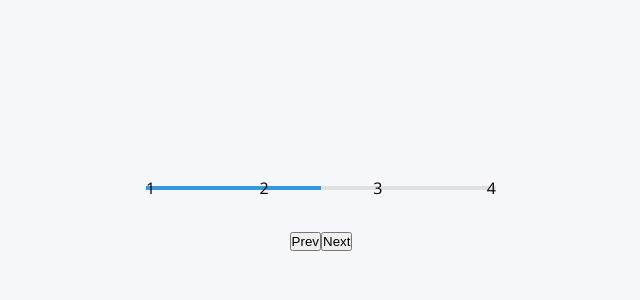
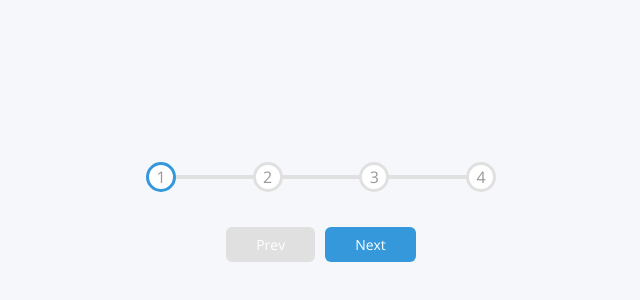
Before and after one commit to GregM1991/50-projects-in-next, a Next.js app: page /progress-steps in a window 1280 px wide. Shown: the part 186-486 px from the top of the page, without its empty margins (319-959 px from the left). Built offline with nearby package versions, Linux system fonts and the light colour scheme.

Commit message:
Fixed style rendering, finished progress steps

```diff
--- a/components/Blocks/Panel/index.jsx
+++ b/components/Blocks/Panel/index.jsx
@@ -14,6 +14,7 @@ const PanelContainer = styled.div`
   margin: 10px;
   position: relative;
   transition: flex 0.7s ease-in;
+
   @media (max-width: 480px) {
     &:nth-of-type(4),
     &:nth-of-type(5) {
@@ -29,6 +30,7 @@ const PanelContainer = styled.div`
     margin: 0;
     opacity: ${(props) => (props.active ? "1" : "0")};
     transition: opacity 0.3s ease-in 0.4s;
+    color: white;
   }
 `
 
--- a/package.json
+++ b/package.json
@@ -12,5 +12,9 @@
     "react": "17.0.1",
     "react-dom": "17.0.1",
     "styled-components": "^5.2.1"
+  },
+  "devDependencies": {
+    "babel-plugin-module-resolver": "^4.1.0",
+    "babel-plugin-styled-components": "^1.12.0"
   }
 }
--- a/pages/expanding-cards.jsx
+++ b/pages/expanding-cards.jsx
@@ -10,10 +10,9 @@ const Container = styled.div`
   height: 100vh;
   overflow: hidden;
   margin: 0;
+
   @media (max-width: 480px) {
-    container {
-      width: 100vw;
-    }
+    width: 100vw;
   }
 `
 
--- a/pages/progress-steps.jsx
+++ b/pages/progress-steps.jsx
@@ -1,4 +1,4 @@
-import React from "react"
+import React, { useState } from "react"
 import styled from "styled-components"
 
 const Body = styled.div`
@@ -31,7 +31,7 @@ const ProgressContainer = styled.div`
     left: 0;
     transform: translateY(-50%);
     height: 4px;
-    width: 100%;
+    width: 95%;
   }
 `
 
@@ -42,30 +42,87 @@ const Progress = styled.div`
   left: 0;
   transform: translateY(-50%);
   height: 4px;
-  width: 50%;
+  width: ${(props) =>
+    props.activeState === 0
+      ? "0"
+      : props.activeState === 1
+      ? "33%"
+      : props.activeState === 2
+      ? "66%"
+      : "95%"};
   transition: 0.4s ease;
 `
 
 const Circle = styled.div`
+  background-color: #fff;
+  color: #999;
+  border-radius: 50%;
+  height: 30px;
+  width: 30px;
+  display: flex;
+  justify-content: center;
+  align-items: center;
+  border: 3px solid ${(props) => (props.activated ? "#3498db" : "#e0e0e0")};
+  transition: 0.4s ease;
   z-index: 1;
 `
 
-const Btn = styled.button``
+const Btn = styled.button`
+  background-color: #3498db;
+  color: #fff;
+  border: 0;
+  border-radius: 6px;
+  cursor: pointer;
+  font-family: inherit;
+  padding: 8px 30px;
+  margin: 5px;
+  font-size: 14px;
 
-const ProgressSteps = () => (
+  &:active {
+    transform: scale(0.98);
+  }
+
+  &:focus {
+    outline: 0;
+  }
+
+  &:disabled {
+    background-color: #e0e0e0;
+    cursor: not-allowed;
+  }
+`
+
+const ProgressSteps = () => {
+  const [isActive, setIsActive] = useState(0)
+
+  const handleNextStep = () => {
+    isActive === 3 ? isActive : setIsActive(isActive + 1)
+    console.log(isActive)
+  }
+
+  const handlePreviousStep = () => {
+    isActive === 0 ? isActive : setIsActive(isActive - 1)
+  }
+
+  return (
     <Body>
       <Container>
         <ProgressContainer>
-        <Progress></Progress>
-        <Circle>1</Circle>
-        <Circle>2</Circle>
-        <Circle>3</Circle>
-        <Circle>4</Circle>
+          <Progress activeState={isActive}></Progress>
+          <Circle activated={isActive >= 0}>1</Circle>
+          <Circle activated={isActive >= 1}>2</Circle>
+          <Circle activated={isActive >= 2}>3</Circle>
+          <Circle activated={isActive >= 3}>4</Circle>
         </ProgressContainer>
-      <Btn>Prev</Btn>
-      <Btn>Next</Btn>
+        <Btn onClick={handlePreviousStep} disabled={isActive === 0}>
+          Prev
+        </Btn>
+        <Btn onClick={handleNextStep} disabled={isActive === 3}>
+          Next
+        </Btn>
       </Container>
     </Body>
   )
+}
 
 export default ProgressSteps
```
Also changed, not shown: .babelrc (added), 1 other file (tests, documents, lock files or other folders). Lines whose indentation alone changed are shown as unchanged.
